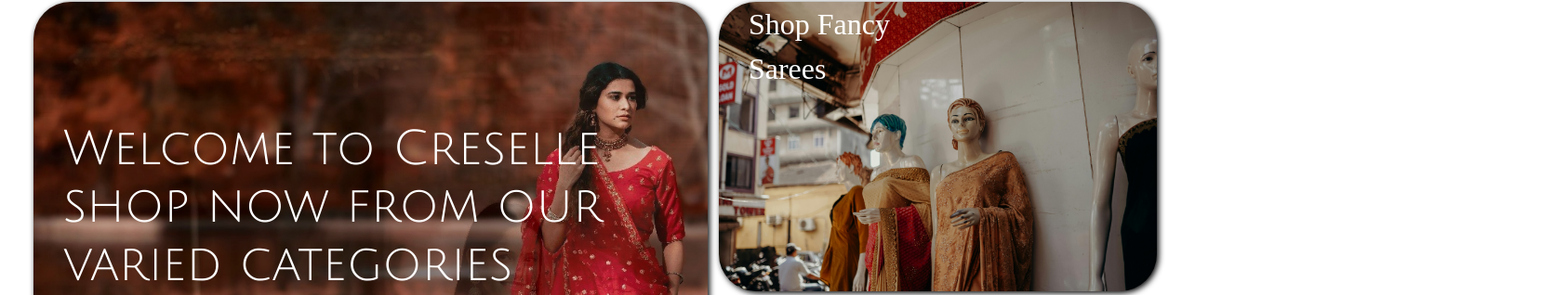
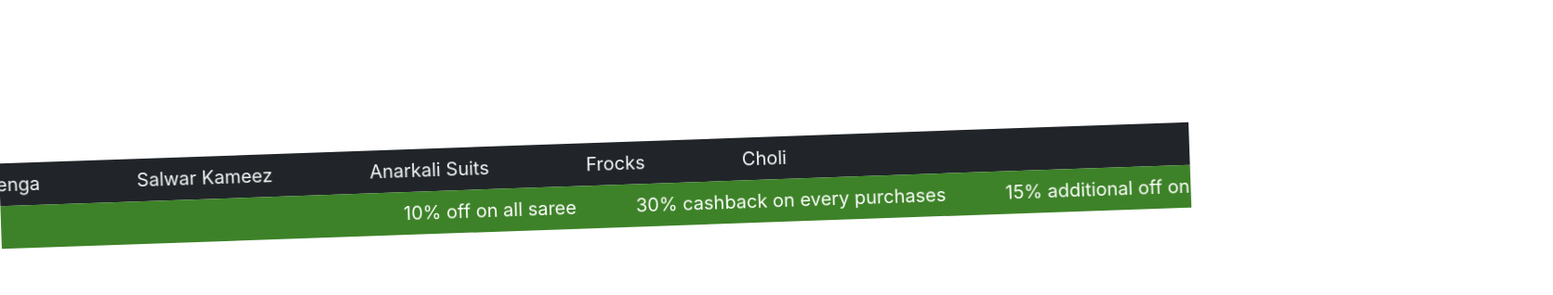
Before and after one commit to Susanta2001/creselle-repo, a React (Create React App) app: page / in a window 1280 px wide. Shown: the part 1306-1624 px from the top of the page at 93% size, 1670 px wide, since content can reach past the window. Built offline with nearby package versions, Linux system fonts and the light colour scheme; a web font is replaced by a local one.

Commit message:
this is new

```diff
--- a/src/App.css
+++ b/src/App.css
@@ -222,6 +222,53 @@
   font-size: 22px;
   width: 80%;
 }
+/* transformed section ends starts from here */
+.transformed-section{
+  margin: 5rem 0rem;
+  width: 100%;
+  transform: rotate(-2deg);
+}
+.first-section{
+  width: 100%;
+  padding: 0px 12px;
+  animation: scroll-animation 20s linear infinite;
+}
+@keyframes scroll-animation {
+  from {
+    transform: translateX(0);
+  }
+  to {
+    transform: translateX(-100%);
+  }
+}
+.first-section span{
+  font-size: 20px;
+  padding: 8px 32px;
+  /* border-right: 1px solid white; */
+}
+.second-section-outer{
+  background-color: #3d8228;
+}
+.second-section{
+  width: 100%;
+  padding: 8px 12px;
+  animation: scroll-animation-two 20s reverse linear infinite;
+}
+@keyframes scroll-animation-two {
+  0%{
+    transform: translateX(100%);
+  }
+  100% {
+    transform: translateX(0);
+  }
+}
+.second-section span{
+  font-size: 20px;
+  padding: 0px 32px;
+  /* border-right: 1px solid white; */
+  color: white;
+}
+/* offer transofrmed ends here */
 /* this is the categories and about section */
 .box-texts{
   color: white;
--- a/src/components/Home.jsx
+++ b/src/components/Home.jsx
@@ -65,9 +65,10 @@
                 <div className="design-card top-right-card position-absolute"></div>
                 <div className="bottom-left-card position-absolute"></div>
                 {/* banner ends here */}
+                </div>
 
                 {/* offer section starts from here */}
-                <div className="offer-section d-flex flex-column align-items-center" style={{ marginTop: '5rem' }}>
+                <div className="offer-section d-flex flex-column align-items-center container-fluid p-4" style={{ marginTop: '5rem' }}>
                     <p style={{ fontFamily: 'Josefin Sans, serif', fontSize: '24px' }}>Offers</p>
                     <p style={{ fontFamily: 'Judson, serif', fontSize: '48px' }}>Get your offers and coupons now</p>
                     {/* the cards starts from here */}
@@ -90,8 +91,30 @@
                     </div>
                 </div>
                 {/* offer section ends here */}
+                {/* transformed offer section comes from here */}
+            <div className="transformed-section d-flex flex-column">
+                    <div className="first-section-outer bg-dark">
+                        <div className="first-section d-flex justify-content-between align-items-center text-light">
+                            <span>Saree</span>
+                            <span>Kurti</span>
+                            <span>Lahenga</span>
+                            <span>Salwar Kameez</span>
+                            <span>Anarkali Suits</span>
+                            <span>Frocks</span>
+                            <span>Choli</span>
+                        </div>
+                    </div>
+                    <div className="second-section-outer">
+                        <div className="second-section">
+                            <span>10% off on all saree</span>
+                            <span>30% cashback on every purchases</span>
+                            <span>15% additional off on IDFC Credit Card</span>
+                        </div>
+                    </div>
+                </div>
+
                 {/* about and categories section starts from here */}
-                <div className="categories-section container-fluid">
+                <div className="categories-section container-fluid p-4">
                     <div className="upper-container d-flex justify-content-between">
                         <div className="check-out-box bg-dark position-relative box-shadows">
 
@@ -125,8 +148,9 @@
                         </div>
                     </div>
                 </div>
-            </div>
-            </>
+
+
+        </>
     )
 }
 export default Home
```
